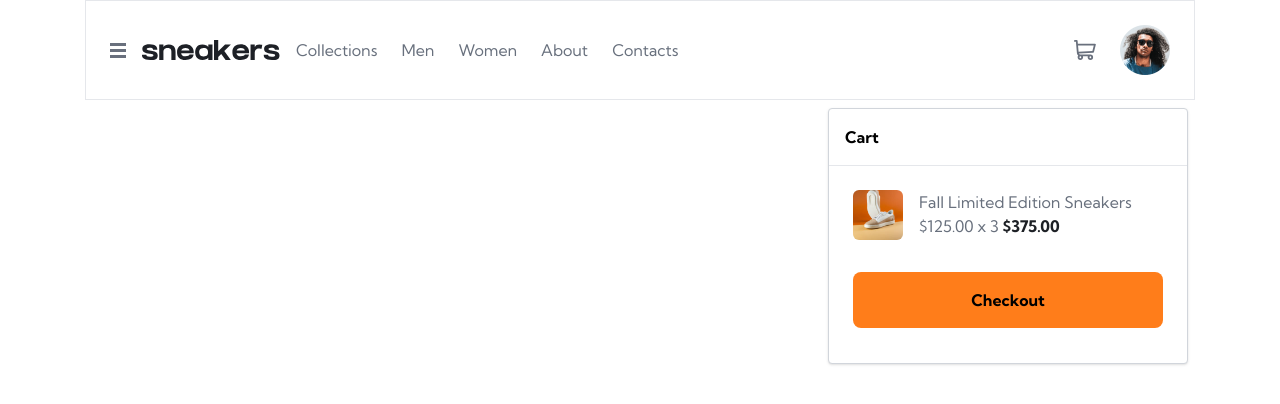
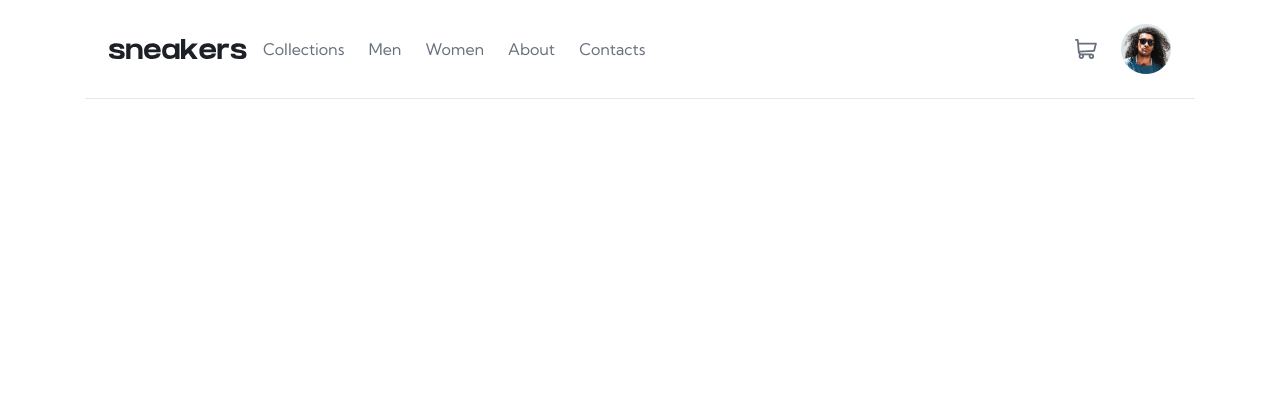
Before and after one commit to huzaifanur/fem-ecommerce-page, a Next.js app: page / in a window 1280 px wide. Shown: the top 404 px of the page. Built offline with nearby package versions, Linux system fonts and the light colour scheme.

Commit message:
Add border bottom

```diff
--- a/src/components/navbar/index.tsx
+++ b/src/components/navbar/index.tsx
@@ -28,7 +28,7 @@ function Navbar() {
   return (
     <nav>
       <Container>
-        <div className="flex items-center justify-between p-6 border border-b-1">
+        <div className="flex items-center justify-between p-6 border-b-[1px]">
           {/* left side of Nav */}
           <div className="flex items-center gap-4">
             <MobileMenu />
@@ -87,7 +87,7 @@ function MobileMenu() {
 
 
   return (
-    <>
+    <div className="sm:hidden">
 
         <span onClick={toggleSideMenu}>
           <img src="/images/icon-menu.svg" alt="" />
@@ -115,12 +115,12 @@ function MobileMenu() {
           className="fixed top-0 right-0 w-[35%] flex h-screen flex-col gap-6 bg-black bg-opacity-50 p-6 z-10"
         ></div>
       )}
-    </>
+    </div>
   );
 }
 
 function CartToolTip() {
-  const [showToolTip, setShowToolTip] = React.useState(true);
+  const [showToolTip, setShowToolTip] = React.useState(false);
 
   const handleCartIconClick = () => {
     setShowToolTip(!showToolTip);
```
